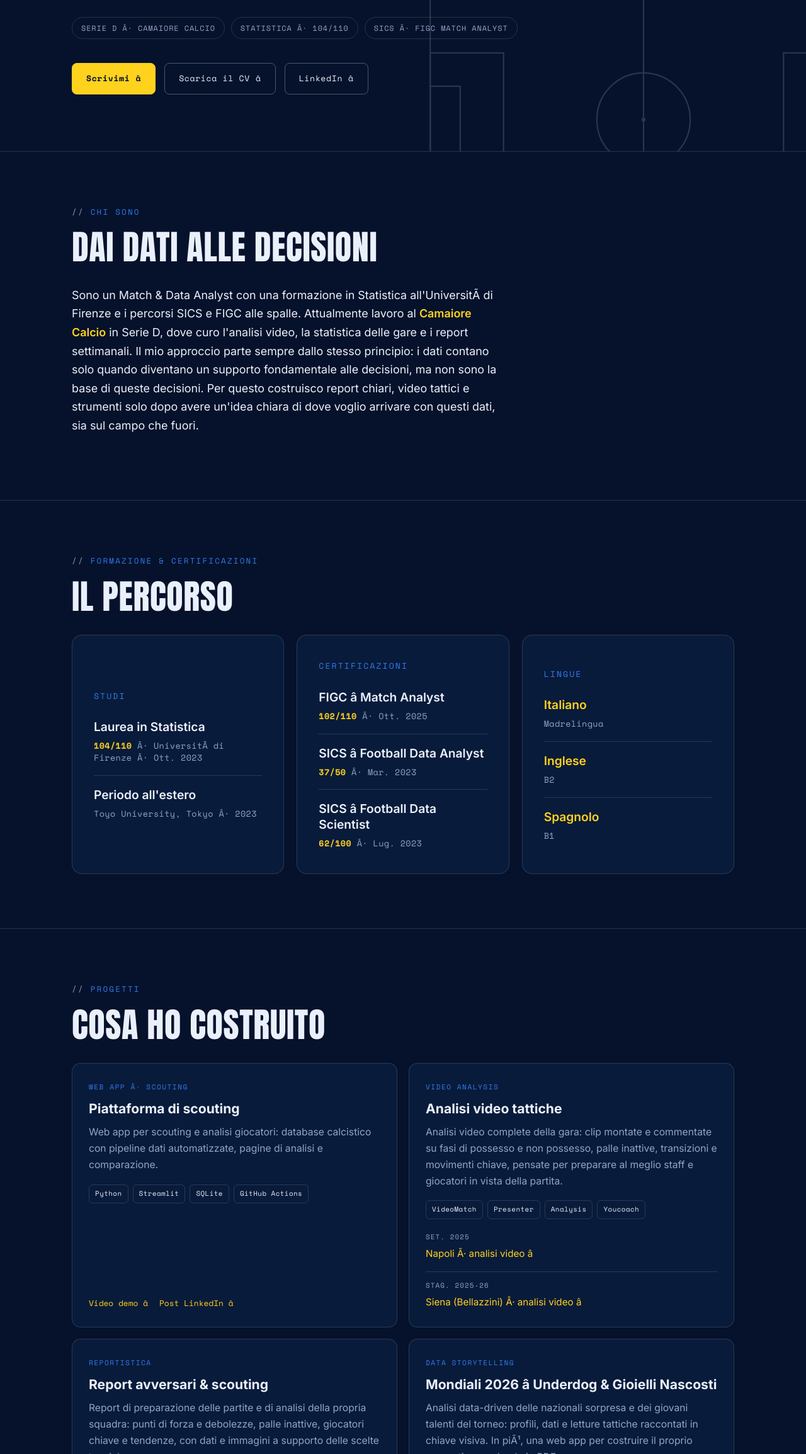
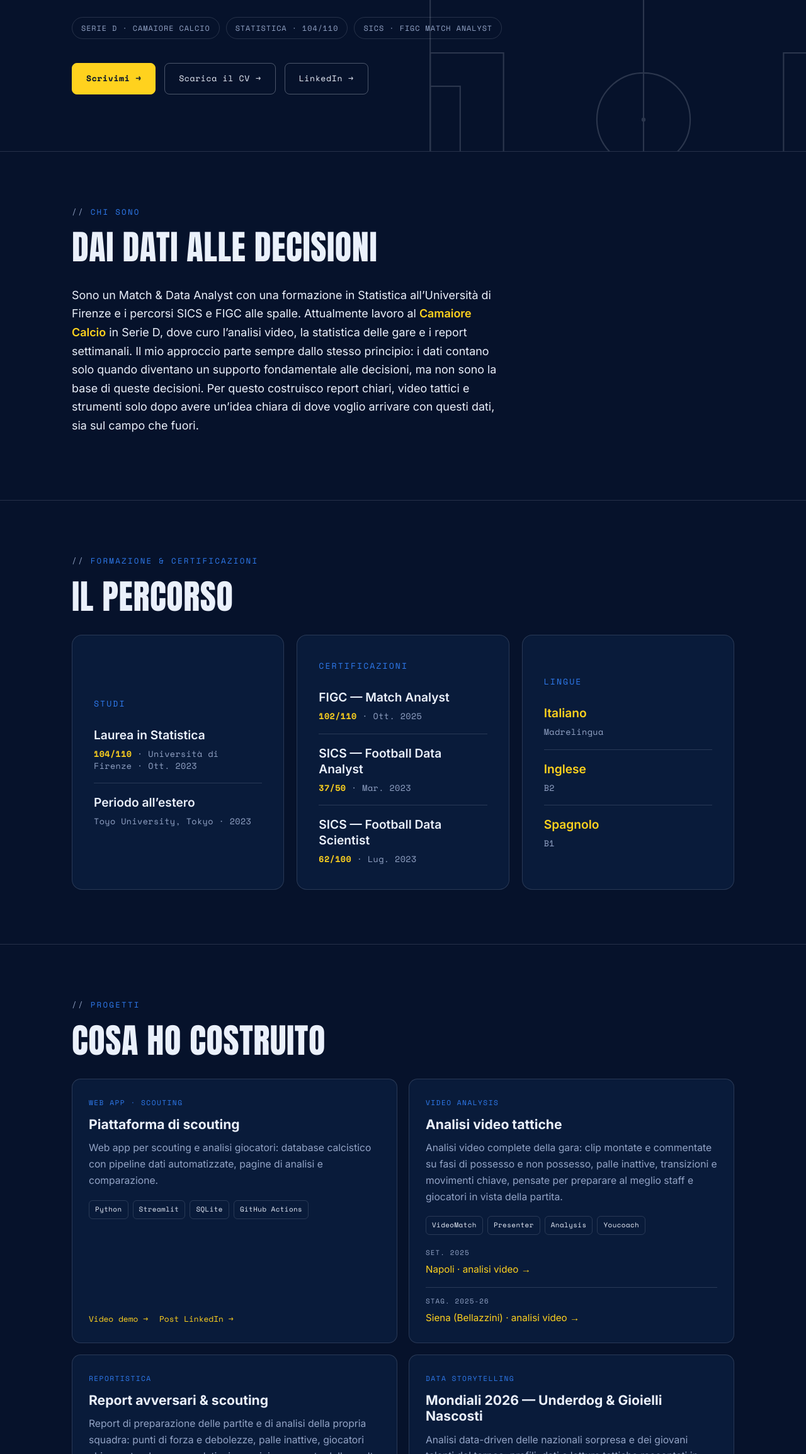
Before and after one commit to rommel2708/rommel2708.github.io, a plain HTML site: page index.html in a window 1280 px wide. Shown: the part 491-2800 px from the top of the page at 63% size. Drawn offline with nearby package versions, Linux system fonts and the light colour scheme.

Commit message:
fix: correggi tutti i caratteri corrotti con entita HTML

```diff
--- a/index.html
+++ b/index.html
@@ -3,7 +3,7 @@
 <head>
 <meta charset="UTF-8" />
 <meta name="viewport" content="width=device-width, initial-scale=1.0" />
-<title>Romeo Frisoli â Match &amp; Data Analyst</title>
+<title>Romeo Frisoli &mdash; Match &amp; Data Analyst</title>
 <meta name="description" content="Portfolio di Romeo Alessandro Frisoli, Match &amp; Data Analyst: analisi video, report avversari, scouting e strumenti data-driven per lo staff tecnico." />
 <link rel="preconnect" href="https://fonts.googleapis.com" />
 <link rel="preconnect" href="https://fonts.gstatic.com" crossorigin />
@@ -217,7 +217,6 @@
 
   <!-- ================= HERO ================= -->
   <header class="hero">
-    <!-- Campo da gioco: motivo di sfondo (linee gesso) -->
     <svg class="pitch" viewBox="0 0 680 440" fill="none" xmlns="http://www.w3.org/2000/svg" aria-hidden="true">
       <g stroke="#EAF0FB" stroke-width="2">
         <rect x="20" y="20" width="640" height="400" />
@@ -236,15 +235,15 @@
       <p class="tagline">Trasformo partite e dati in <b>insight operativi</b> per lo staff tecnico: analisi video, report sugli avversari e strumenti di scouting.</p>
 
       <div class="meta-row">
-        <span>Serie D Â· Camaiore Calcio</span>
-        <span>Statistica Â· 104/110</span>
-        <span>SICS Â· FIGC Match Analyst</span>
+        <span>Serie D &middot; Camaiore Calcio</span>
+        <span>Statistica &middot; 104/110</span>
+        <span>SICS &middot; FIGC Match Analyst</span>
       </div>
 
       <div class="cta-row">
-        <a class="btn btn-primary" href="mailto:rommel.frix@gmail.com" onclick="gc('cta-email')">Scrivimi <span class="arw">â</span></a>
-        <a class="btn btn-ghost" href="CVFootball%20Romeo%20Alessandro%20Frisoli%20%28Giugno%202026%29.pdf" download="CV_Romeo_Frisoli.pdf" onclick="gc('download-cv')">Scarica il CV <span class="arw">â</span></a>
-        <a class="btn btn-ghost" href="https://www.linkedin.com/in/romeo-frisoli-74b0432a4/" target="_blank" rel="noopener" onclick="gc('linkedin')">LinkedIn <span class="arw">â</span></a>
+        <a class="btn btn-primary" href="mailto:rommel.frix@gmail.com" onclick="gc('cta-email')">Scrivimi <span class="arw">&rarr;</span></a>
+        <a class="btn btn-ghost" href="CVFootball%20Romeo%20Alessandro%20Frisoli%20%28Giugno%202026%29.pdf" download="CV_Romeo_Frisoli.pdf" onclick="gc('download-cv')">Scarica il CV <span class="arw">&rarr;</span></a>
+        <a class="btn btn-ghost" href="https://www.linkedin.com/in/romeo-frisoli-74b0432a4/" target="_blank" rel="noopener" onclick="gc('linkedin')">LinkedIn <span class="arw">&rarr;</span></a>
       </div>
     </div>
   </header>
@@ -255,10 +254,10 @@
       <p class="eyebrow">Chi sono</p>
       <h2>Dai dati alle decisioni</h2>
       <p class="lead">
-        Sono un Match &amp; Data Analyst con una formazione in Statistica all'UniversitÃ  di Firenze e i percorsi SICS e FIGC alle spalle.
-        Attualmente lavoro al <span class="hl">Camaiore Calcio</span> in Serie D, dove curo l'analisi video, la statistica delle gare e i report settimanali.
+        Sono un Match &amp; Data Analyst con una formazione in Statistica all&rsquo;Universit&agrave; di Firenze e i percorsi SICS e FIGC alle spalle.
+        Attualmente lavoro al <span class="hl">Camaiore Calcio</span> in Serie D, dove curo l&rsquo;analisi video, la statistica delle gare e i report settimanali.
         Il mio approccio parte sempre dallo stesso principio: i dati contano solo quando diventano un supporto fondamentale alle decisioni, ma non sono la base di queste decisioni.
-        Per questo costruisco report chiari, video tattici e strumenti solo dopo avere un'idea chiara di dove voglio arrivare con questi dati, sia sul campo che fuori.
+        Per questo costruisco report chiari, video tattici e strumenti solo dopo avere un&rsquo;idea chiara di dove voglio arrivare con questi dati, sia sul campo che fuori.
       </p>
     </div>
   </section>
@@ -272,16 +271,16 @@
         <div class="cred">
           <p class="k">Studi</p>
           <ul>
-            <li><span class="t">Laurea in Statistica</span><span class="m"><b>104/110</b> Â· UniversitÃ  di Firenze Â· Ott. 2023</span></li>
-            <li><span class="t">Periodo all'estero</span><span class="m">Toyo University, Tokyo Â· 2023</span></li>
+            <li><span class="t">Laurea in Statistica</span><span class="m"><b>104/110</b> &middot; Universit&agrave; di Firenze &middot; Ott. 2023</span></li>
+            <li><span class="t">Periodo all&rsquo;estero</span><span class="m">Toyo University, Tokyo &middot; 2023</span></li>
           </ul>
         </div>
         <div class="cred">
           <p class="k">Certificazioni</p>
           <ul>
-            <li><span class="t">FIGC â Match Analyst</span><span class="m"><b>102/110</b> Â· Ott. 2025</span></li>
-            <li><span class="t">SICS â Football Data Analyst</span><span class="m"><b>37/50</b> Â· Mar. 2023</span></li>
-            <li><span class="t">SICS â Football Data Scientist</span><span class="m"><b>62/100</b> Â· Lug. 2023</span></li>
+            <li><span class="t">FIGC &mdash; Match Analyst</span><span class="m"><b>102/110</b> &middot; Ott. 2025</span></li>
+            <li><span class="t">SICS &mdash; Football Data Analyst</span><span class="m"><b>37/50</b> &middot; Mar. 2023</span></li>
+            <li><span class="t">SICS &mdash; Football Data Scientist</span><span class="m"><b>62/100</b> &middot; Lug. 2023</span></li>
           </ul>
         </div>
         <div class="cred">
@@ -305,13 +304,13 @@
 
         <!-- Progetto 1 -->
         <article class="card">
-          <p class="cat">Web app Â· Scouting</p>
+          <p class="cat">Web app &middot; Scouting</p>
           <h3>Piattaforma di scouting</h3>
           <p>Web app per scouting e analisi giocatori: database calcistico con pipeline dati automatizzate, pagine di analisi e comparazione.</p>
           <div class="tags"><span class="tag">Python</span><span class="tag">Streamlit</span><span class="tag">SQLite</span><span class="tag">GitHub Actions</span></div>
           <div class="links">
-            <a href="https://youtu.be/KZ_7PhEfBGc" target="_blank" rel="noopener" onclick="gc('video-scouting')">Video demo <span class="arw">â</span></a>
-            <a href="https://www.linkedin.com/posts/romeo-frisoli-74b0432a4_footballanalytics-datascience-python-ugcPost-7460283985760542720-Mu2t" target="_blank" rel="noopener" onclick="gc('linkedin-post-scouting')">Post LinkedIn <span class="arw">â</span></a>
+            <a href="https://youtu.be/KZ_7PhEfBGc" target="_blank" rel="noopener" onclick="gc('video-scouting')">Video demo <span class="arw">&rarr;</span></a>
+            <a href="https://www.linkedin.com/posts/romeo-frisoli-74b0432a4_footballanalytics-datascience-python-ugcPost-7460283985760542720-Mu2t" target="_blank" rel="noopener" onclick="gc('linkedin-post-scouting')">Post LinkedIn <span class="arw">&rarr;</span></a>
           </div>
         </article>
 
@@ -324,11 +323,11 @@
           <div class="doclist">
             <a href="https://youtu.be/njKuR1ZJiYQ" target="_blank" rel="noopener" onclick="gc('video-napoli')">
               <span class="dt">Set. 2025</span>
-              <span class="dl">Napoli Â· analisi video <span class="arw">â</span></span>
+              <span class="dl">Napoli &middot; analisi video <span class="arw">&rarr;</span></span>
             </a>
             <a href="https://youtu.be/1OmzWEa0ONQ" target="_blank" rel="noopener" onclick="gc('video-siena')">
               <span class="dt">Stag. 2025-26</span>
-              <span class="dl">Siena (Bellazzini) Â· analisi video <span class="arw">â</span></span>
+              <span class="dl">Siena (Bellazzini) &middot; analisi video <span class="arw">&rarr;</span></span>
             </a>
           </div>
         </article>
@@ -341,19 +340,19 @@
           <p class="cardmeta">Set. 2025</p>
           <div class="tags"><span class="tag">Report</span><span class="tag">xG &amp; pass network</span><span class="tag">Heatmap</span></div>
           <div class="links">
-            <a href="RELAZIONE%20NAPOLI%202025-26%20FIGC%20FRISOLI.pdf" target="_blank" rel="noopener" onclick="gc('pdf-relazione-napoli')">Relazione avversario Â· Napoli <span class="arw">â</span></a>
+            <a href="RELAZIONE%20NAPOLI%202025-26%20FIGC%20FRISOLI.pdf" target="_blank" rel="noopener" onclick="gc('pdf-relazione-napoli')">Relazione avversario &middot; Napoli <span class="arw">&rarr;</span></a>
           </div>
         </article>
 
         <!-- Progetto 4 -->
         <article class="card">
           <p class="cat">Data storytelling</p>
-          <h3>Mondiali 2026 â Underdog &amp; Gioielli Nascosti</h3>
-          <p>Analisi data-driven delle nazionali sorpresa e dei giovani talenti del torneo: profili, dati e letture tattiche raccontati in chiave visiva. In piÃ¹, una web app per costruire il proprio pronostico e salvarlo in PDF.</p>
+          <h3>Mondiali 2026 &mdash; Underdog &amp; Gioielli Nascosti</h3>
+          <p>Analisi data-driven delle nazionali sorpresa e dei giovani talenti del torneo: profili, dati e letture tattiche raccontati in chiave visiva. In pi&ugrave;, una web app per costruire il proprio pronostico e salvarlo in PDF.</p>
           <div class="tags"><span class="tag">Analisi</span><span class="tag">Data viz</span><span class="tag">Scouting</span></div>
           <div class="links">
-            <a href="Prediction%20Analisi%20Mondiale2026%20-%20R.Frisoli.pdf" target="_blank" rel="noopener" onclick="gc('pdf-mondiale')">Apri la presentazione <span class="arw">â</span></a>
-            <a href="https://prediction-wc2026.streamlit.app/" target="_blank" rel="noopener" onclick="gc('webapp-mondiale')">Prova la web app <span class="arw">â</span></a>
+            <a href="Prediction%20Analisi%20Mondiale2026%20-%20R.Frisoli.pdf" target="_blank" rel="noopener" onclick="gc('pdf-mondiale')">Apri la presentazione <span class="arw">&rarr;</span></a>
+            <a href="https://prediction-wc2026.streamlit.app/" target="_blank" rel="noopener" onclick="gc('webapp-mondiale')">Prova la web app <span class="arw">&rarr;</span></a>
           </div>
         </article>
 
@@ -366,19 +365,19 @@
           <div class="doclist">
             <a href="Frisoli%20Romeo%20A.%20-%20Il%20Dodicesimo%20Uomo%20-%20Tesina%20M.A.%202025%20Coverciano.pdf" target="_blank" rel="noopener" onclick="gc('pdf-tesi-figc')">
               <span class="dt">Ago. 2025</span>
-              <span class="dl">Il Dodicesimo Uomo Â· L'importanza dei cambi nel calcio moderno Â· Tesi FIGC Match Analyst <span class="arw">â</span></span>
+              <span class="dl">Il Dodicesimo Uomo &middot; L&rsquo;importanza dei cambi nel calcio moderno &middot; Tesi FIGC Match Analyst <span class="arw">&rarr;</span></span>
             </a>
             <a href="Pisa-da-Inzaghi-a-Gilardino--Analisi%20Frisoli.pdf" target="_blank" rel="noopener" onclick="gc('pdf-pisa')">
               <span class="dt">Lug. 2025</span>
-              <span class="dl">Pisa: da Inzaghi a Gilardino - Cosa cambia? <span class="arw">â</span></span>
+              <span class="dl">Pisa: da Inzaghi a Gilardino &mdash; Cosa cambia? <span class="arw">&rarr;</span></span>
             </a>
             <a href="Proposte%20di%20rinforzo%20NottinghamForest%20-%20RomeoFrisoli.pdf" target="_blank" rel="noopener" onclick="gc('pdf-nottingham')">
               <span class="dt">Feb. 2025</span>
-              <span class="dl">Nottingham Forest Â· Proposte di rinforzo <span class="arw">â</span></span>
+              <span class="dl">Nottingham Forest &middot; Proposte di rinforzo <span class="arw">&rarr;</span></span>
             </a>
             <a href="Previsione%20tecnico-tattica-italia2024-Spalletti%20--Frisoli.pdf" target="_blank" rel="noopener" onclick="gc('pdf-italia2024')">
               <span class="dt">Mag. 2024</span>
-              <span class="dl">Italia 2024 - Previsione Europeo Â· Tesi SICS Data Scientist <span class="arw">â</span></span>
+              <span class="dl">Italia 2024 &mdash; Previsione Europeo &middot; Tesi SICS Data Scientist <span class="arw">&rarr;</span></span>
             </a>
           </div>
         </article>
@@ -418,7 +417,7 @@
         <a href="mailto:rommel.frix@gmail.com" onclick="gc('contact-email')"><p class="k">Email</p><p class="v">rommel.frix@gmail.com</p></a>
         <a href="tel:+393935962232" onclick="gc('contact-phone')"><p class="k">Telefono</p><p class="v">+39 393 5962232</p></a>
         <a href="https://www.linkedin.com/in/romeo-frisoli-74b0432a4/" target="_blank" rel="noopener" onclick="gc('contact-linkedin')"><p class="k">LinkedIn</p><p class="v">/in/romeo-frisoli</p></a>
-        <a href="CVFootball%20Romeo%20Alessandro%20Frisoli%20%28Giugno%202026%29.pdf" download="CV_Romeo_Frisoli.pdf" onclick="gc('download-cv')"><p class="k">CV</p><p class="v">Scarica il PDF â</p></a>
+        <a href="CVFootball%20Romeo%20Alessandro%20Frisoli%20%28Giugno%202026%29.pdf" download="CV_Romeo_Frisoli.pdf" onclick="gc('download-cv')"><p class="k">CV</p><p class="v">Scarica il PDF &rarr;</p></a>
       </div>
     </div>
   </section>
@@ -426,20 +425,18 @@
   <footer>
     <div class="wrap">
       <div class="line">
-        <span>Â© 2026 Romeo Alessandro Frisoli</span>
-        <span>Match &amp; Data Analyst Â· Italia</span>
+        <span>&copy; 2026 Romeo Alessandro Frisoli</span>
+        <span>Match &amp; Data Analyst &middot; Italia</span>
       </div>
     </div>
   </footer>
 
 <script>
-  // Helper GoatCounter — traccia eventi custom
   function gc(name){
     if(window.goatcounter && goatcounter.count)
       goatcounter.count({path: name, event: true});
   }
 
-  // Reveal progressivo delle sezioni (rispetta prefers-reduced-motion)
   (function(){
     var reduce = window.matchMedia && window.matchMedia('(prefers-reduced-motion: reduce)').matches;
     var els = document.querySelectorAll('.reveal');
```
